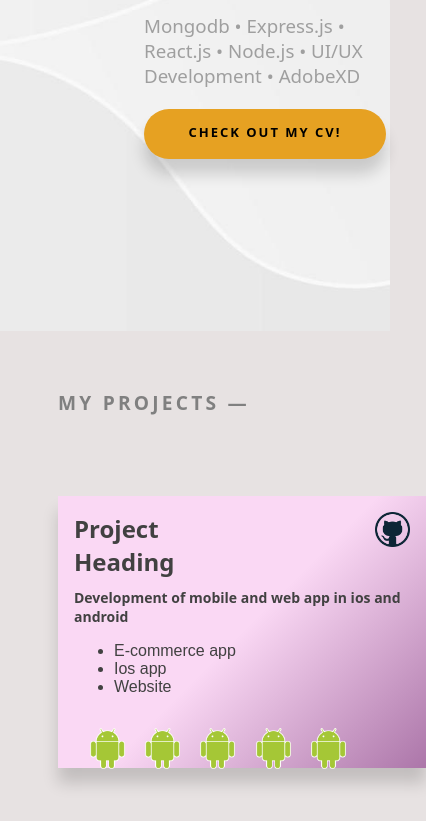
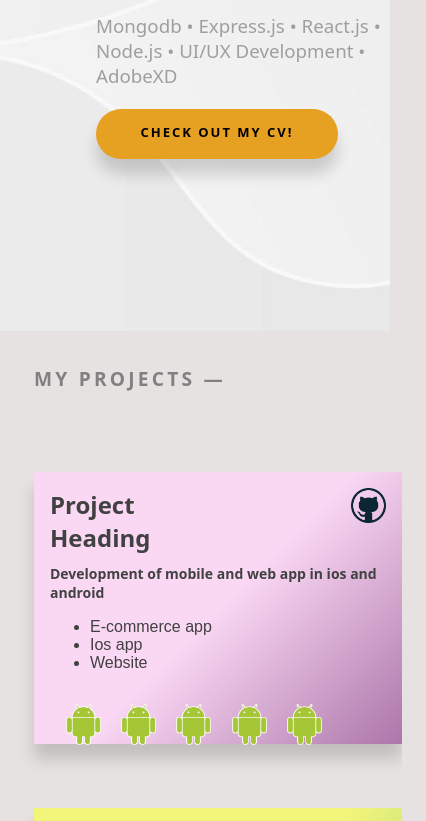
Before and after one commit to Tc1122/ansif-static-website, a plain HTML site: page index.html in a window 390 px wide. Shown: the part 339-1160 px from the top of the page, 426 px wide, since content can reach past the window. Drawn offline with Linux system fonts and the light colour scheme.

Commit message:
Mobile screen padding is changed

```diff
--- a/index.html
+++ b/index.html
@@ -14,7 +14,7 @@
             <h2>MERN STACK DEVELOPER</h2>
             <h3>Mongodb • Express.js • React.js • Node.js • UI/UX Development •
                 AdobeXD </h3>
-            <a href="#"><div class="check-resume"><h4>Check out my CV!</h4></div></a>
+            <a href="#"><div class="check-resume"><h4 style="margin-left: 0rem;">Check out my CV!</h4></div></a>
         </div>
         <!-- project box section start here -->
         <div class="projects">
--- a/style.css
+++ b/style.css
@@ -62,6 +62,11 @@
     letter-spacing: 2px;
     font-size: 13px;
 }
+@media screen  and (max-width:620px){
+    .name h4,.name h1,.name h3,.name h2,.name h5,.check-resume{
+      margin-left: 6rem;
+ }
+}
 .section-2-title{
     color: gray;
     font-weight: 600;
@@ -75,6 +80,11 @@
 }
 #projects{
     padding: 58px;
+}
+@media screen  and (max-width:620px){
+    #projects{
+        padding: 34px;
+    }
 }
 .project-box{
     padding: 1rem;
@@ -159,7 +169,7 @@
     background-image: linear-gradient(135deg,#f5e6e6 50%,#fafceb);
 }
 .skills{
-    padding: 58px;
+    padding: 34px;
 }
 .section-3-title{
     color: gray;
```
